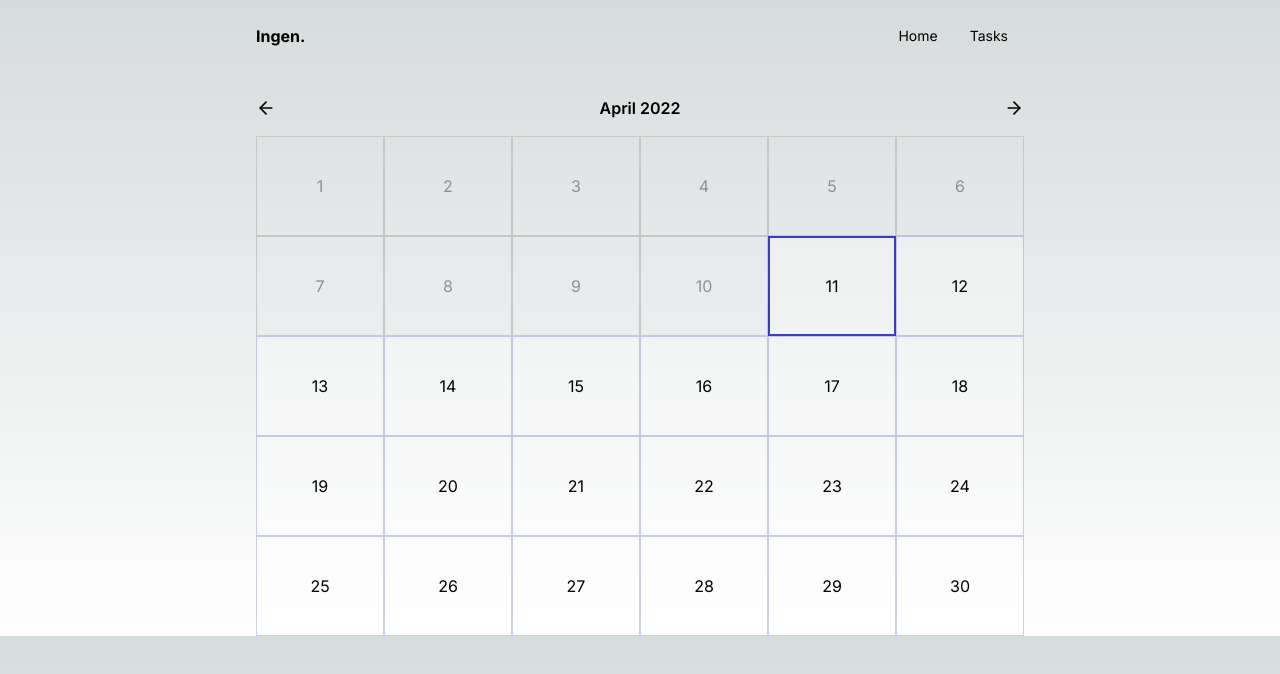
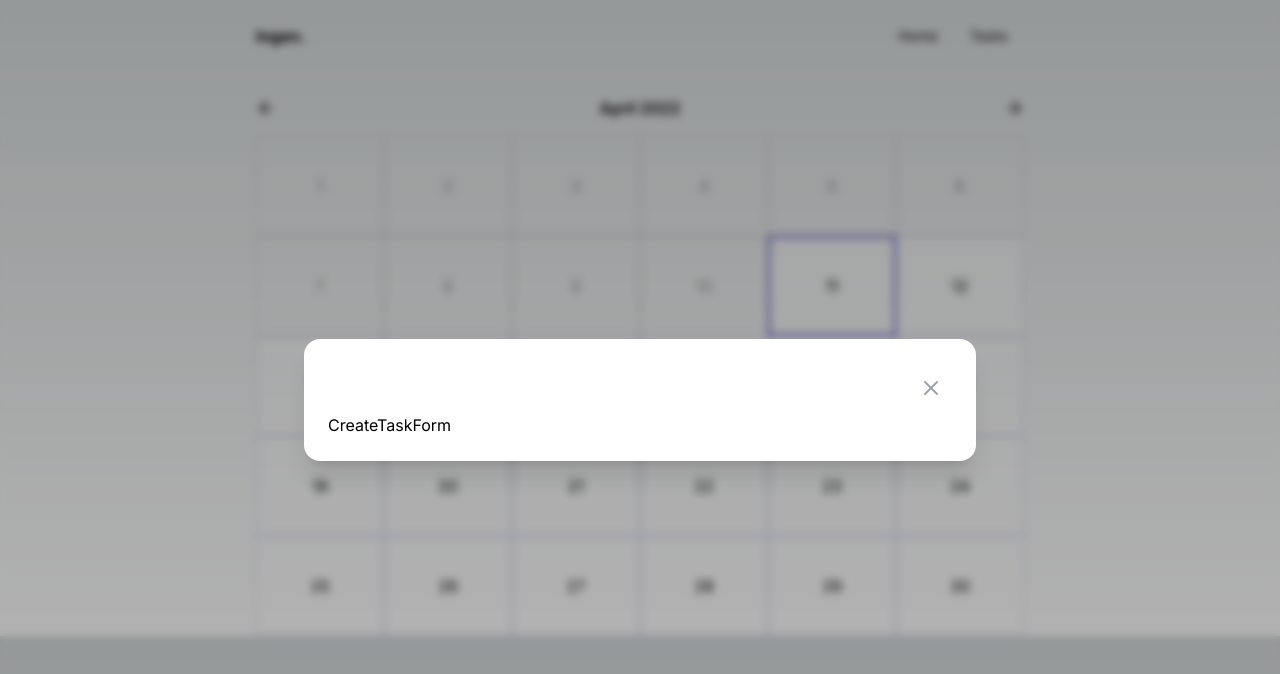
Before and after one commit to ruthv1k/ingen, a Next.js app: page / in a window 1280 px wide. Both pictures are taken after a click on the button "10". Shown: the top 674 px of the page. Built offline with nearby package versions, Linux system fonts and the light colour scheme.

Commit message:
Add create task modal and form

```diff
--- a/src/components/calendar.cell.tsx
+++ b/src/components/calendar.cell.tsx
@@ -1,4 +1,6 @@
 import { format, isPast, isToday } from 'date-fns';
+import { useState } from 'react';
+import CreateTaskModal from './create-task-modal';
 
 const styles = {
   calendarButton: {
@@ -11,18 +13,18 @@ const styles = {
   },
 };
 
-const CalendarCell = ({
-  day,
-  onClick,
-}: {
-  day: Date;
-  onClick: (e: React.MouseEvent<HTMLButtonElement, MouseEvent>) => void;
-}) => {
+const CalendarCell = ({ day }: { day: Date }) => {
+  const [isTaskModalOpen, setIsTaskModalOpen] = useState<boolean>(false);
+
+  const handleClick = () => {
+    setIsTaskModalOpen(true);
+  };
+
   return (
     <div className='relative min-h-[80px] min-w-[60px] overflow-hidden md:min-h-[100px] md:min-w-[100px]'>
       <button
         value={format(day, 'PP')}
-        onClick={onClick}
+        onClick={handleClick}
         className={
           isToday(day)
             ? styles.calendarButton.today
@@ -33,6 +35,11 @@ const CalendarCell = ({
       >
         {format(day, 'd')}
       </button>
+
+      <CreateTaskModal
+        isOpen={isTaskModalOpen}
+        handleClose={() => setIsTaskModalOpen(false)}
+      />
     </div>
   );
 };
--- a/src/components/calendar.tsx
+++ b/src/components/calendar.tsx
@@ -50,7 +50,7 @@ const Calendar = () => {
       </div>
       <div className='grid grid-cols-3 md:grid-cols-6'>
         {month.map((day, i) => (
-          <CalendarCell key={i} day={day} onClick={() => console.log('show')} />
+          <CalendarCell key={i} day={day} />
         ))}
       </div>
     </>
--- /dev/null
+++ b/src/components/create-task-form.tsx
@@ -0,0 +1,5 @@
+const CreateTaskForm = () => {
+  return <div>CreateTaskForm</div>;
+};
+
+export default CreateTaskForm;
--- /dev/null
+++ b/src/components/create-task-modal.tsx
@@ -0,0 +1,22 @@
+import CreateTaskForm from './create-task-form';
+import Modal from './ui/modal';
+
+const CreateTaskModal = ({
+  isOpen,
+  handleClose,
+}: {
+  isOpen: boolean;
+  handleClose: () => void;
+}) => {
+  return (
+    <Modal
+      isOpen={isOpen}
+      onClose={handleClose}
+      className='dark:bg-dark-theme-primary max-w-2xl'
+    >
+      <CreateTaskForm />
+    </Modal>
+  );
+};
+
+export default CreateTaskModal;
--- a/src/components/ui/modal.tsx
+++ b/src/components/ui/modal.tsx
@@ -59,7 +59,7 @@ const Modal = ({
                   </Dialog.Title>
 
                   <button
-                    className='rounded border border-transparent p-2 outline-none transition hover:bg-gray-100 focus:border-gray-300'
+                    className='rounded border border-transparent p-2 outline-none transition hover:bg-gray-900'
                     onClick={onClose}
                   >
                     <XIcon className='text-gray-400' />
```
